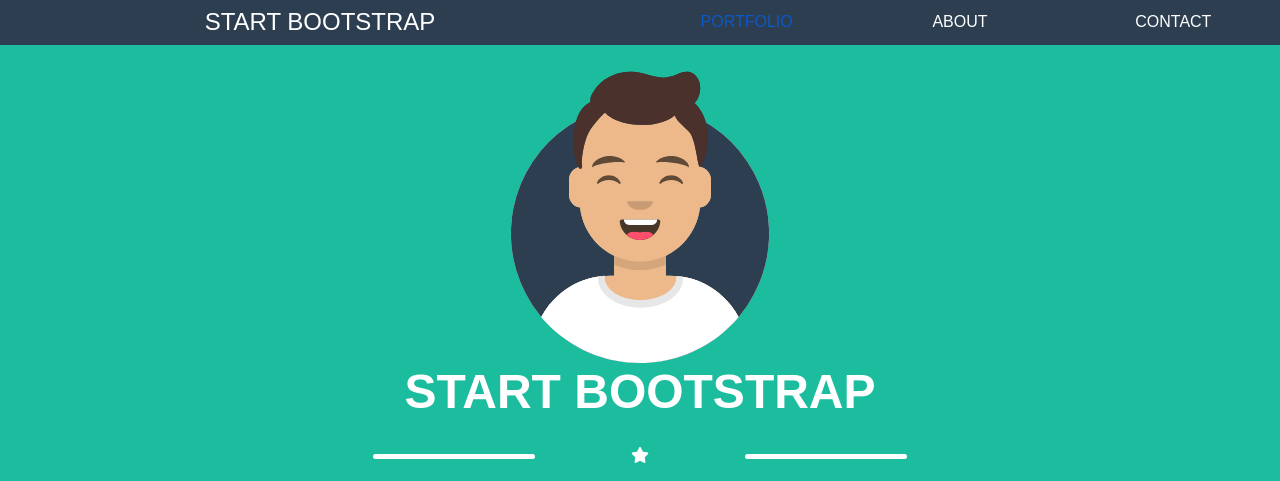
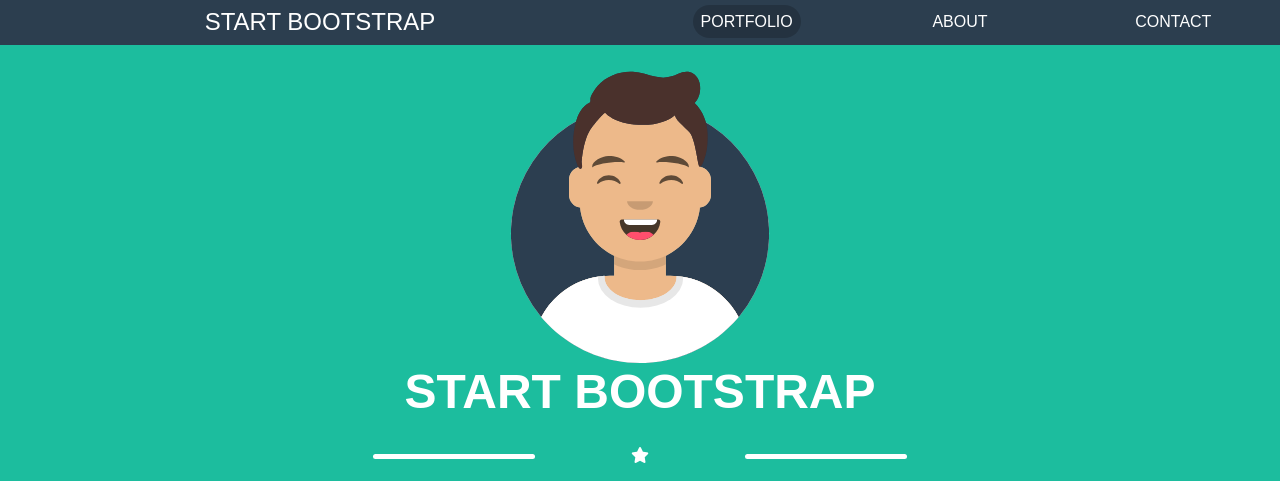
Before and after one commit to MarcoPercolla/html-css-bootstrap-freelancer, a plain HTML site: page index.html in a window 1280 px wide. In both pictures the pointer is over the link "PORTFOLIO". Shown: the top 481 px of the page. Drawn offline with nearby package versions, Linux system fonts and the light colour scheme.

Commit message:
nav a hover

```diff
--- a/css/style.css
+++ b/css/style.css
@@ -59,6 +59,10 @@ h1{
 
 footer{
     color:white;
+}
+
+footer h4{
+    font-size: 1rem;
 }
 
 #highfoot{
@@ -150,8 +154,17 @@ section{
     background-color: white;
     width: 1rem;
 }
+/* hover */
+nav a:hover{
+    padding: 0.5rem;
+    background-color: rgba(0, 0, 0, 0.193);
+    border-radius: 2rem;
+    color: white;
+}
 
 
+
+/* media */
 @media (min-width: 576px){
     .w_responsive{
         width: 95%;
```
